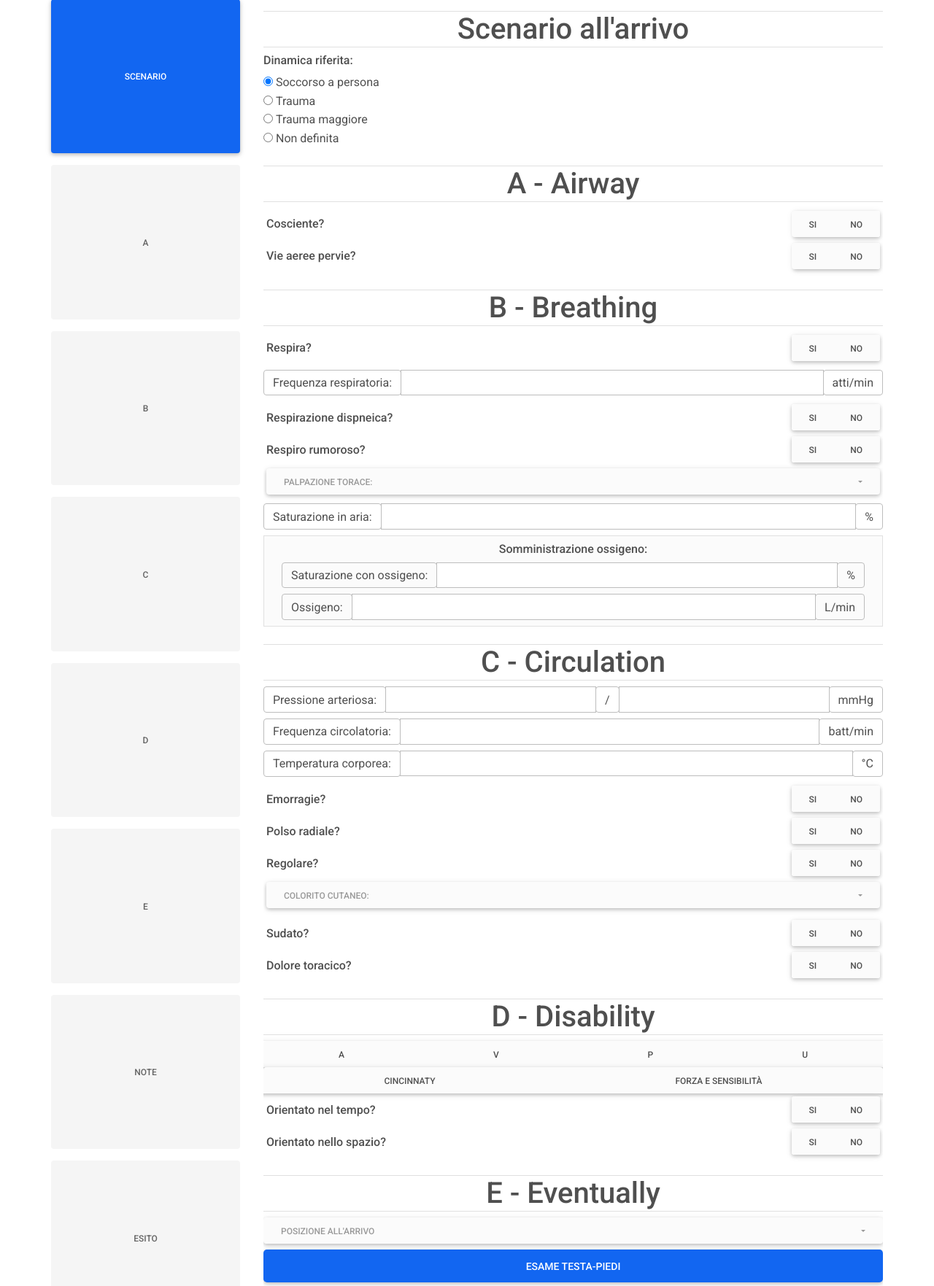
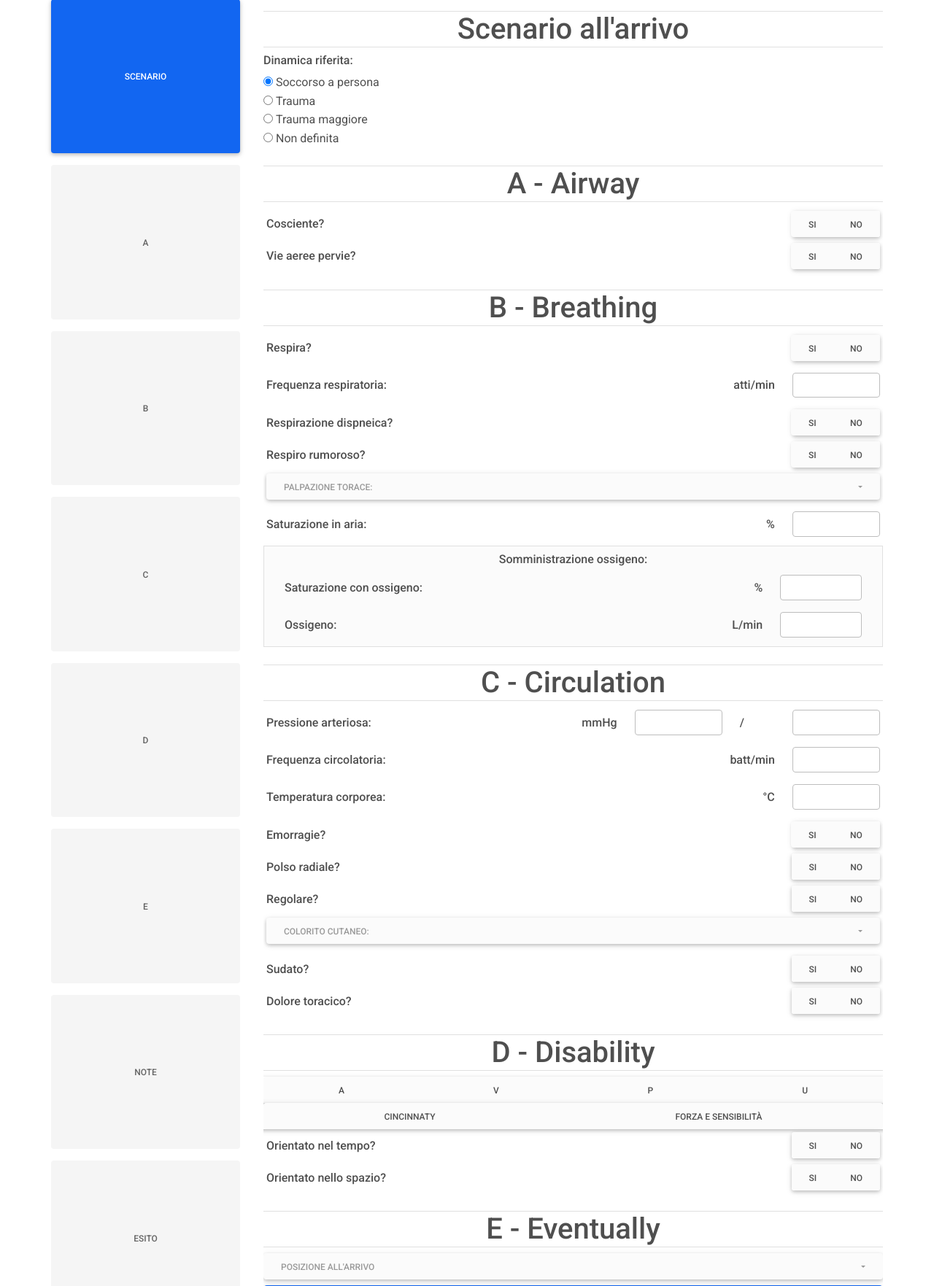
Before and after one commit to LisaUnifi/HCI_project, a Django app: template mattoni/templates/mattoni.html in a window 1280 px wide. Shown: the part 189-1952 px from the top of the page at 73% size. Run offline with Django 3.2, Linux system fonts and the light colour scheme; the template is opened without the code that fills it, so the values that code supplies are empty; parts of the project's set-up code (start-up, migrations or seed data) failed here and were passed over; some libraries are stand-ins or nearby versions.

Commit message:
Implementazione scheda (continua)

```diff
--- /dev/null
+++ b/mattoni/scheda/static/scheda/js/mattoni.js
@@ -0,0 +1,16 @@
+$(document).ready(function () {
+    $('#pervieta_no').click(function (e) {
+        e.preventDefault();
+
+        $('#ostruzione').collapse('show');
+        $('#pervieta_no').prop('checked', true);
+        $('#pervieta_si').prop('checked', false);
+    });
+    $('#pervieta_si').click(function (e) {
+        e.preventDefault();
+
+        $('#ostruzione').collapse('hide');
+        $('#pervieta_no').prop('checked', false);
+        $('#pervieta_si').prop('checked', true);
+    });
+});
--- a/mattoni/templates/mattoni.html
+++ b/mattoni/templates/mattoni.html
@@ -93,11 +93,11 @@
 
                 <h1 id="A" class="text-center mt-4 border-bottom border-top">A - Airway</h1>
                 <div class="row p-1 ">
-                    <div class="col-7 d-flex align-items-end">
+                    <div class="col-7 col-md-9 col-lg-10 d-flex align-items-end">
                         <h6>Cosciente?</h6>
                     </div>
-                    <div class="col-5 d-flex justify-content-end">
-                        <div class="btn-group" role="group" aria-label="Basic example">
+                    <div class="col-5 col-md-3 col-lg-2">
+                        <div class="btn-group d-flex flex-fill" role="group" aria-label="Basic example">
                             <input type="radio" class="btn-check" id="cosciente_si" name="cosciente" value="True" autocomplete="off">
                             <label class="btn btn-light" for="cosciente_si">SI</label>
                             <input type="radio" class="btn-check" id="cosciente_no" name="cosciente" value="False" autocomplete="off">
@@ -105,15 +105,15 @@
                         </div>
                     </div>
                 </div>
-                <div class="row p-1 d-flex align-items-end">
-                    <div class="col-7">
+                <div class="row p-1">
+                    <div class="col-7 col-md-9 col-lg-10 d-flex align-items-end">
                         <h6>Vie aeree pervie?</h6>
                     </div>
-                    <div class="col-5 d-flex justify-content-end">
-                        <div class="btn-group" role="group" aria-label="Basic example">
-                            <input type="radio" class="btn-check" id="pervieta_si" name="pervieta" value="True" autocomplete="off">
+                    <div class="col-5 col-md-3 col-lg-2">
+                        <div class="btn-group d-flex flex-fill" role="group" aria-label="Basic example">
+                            <input type="radio" class="btn-check" id="pervieta_si" name="pervieta" value="True">
                             <label class="btn btn-light" for="pervieta_si">SI</label>
-                            <input type="radio" class="btn-check" id="pervieta_no" name="pervieta" value="False" autocomplete="off" data-toggle="collapse" data-target="#ostruzione" aria-expanded="false" aria-controls="collapseExample">
+                            <input type="radio" class="btn-check" id="pervieta_no" name="pervieta" value="False">
                             <label class="btn btn-light" for="pervieta_no">NO</label>
                         </div>
                     </div>
@@ -122,138 +122,169 @@
                 <div class="collapse" id="ostruzione">
                     <div class="row mt-2 m-0 p-0">
                         <div class="btn-group d-flex flex-fill" role="group" aria-label="Basic example">
-                            <button type="button" class="btn btn-light">Ostruzione parziale</button>
-                            <button type="button" class="btn btn-light">Ostruzione totale</button>
+                            <input type="radio" class="btn-check" id="ostruzione_si" name="ostruzione" value="True" autocomplete="off">
+                            <label class="btn btn-light" for="ostruzione_si">Ostruzione parziale</label>
+                            <input type="radio" class="btn-check" id="ostruzione_no" name="ostruzione" value="False" autocomplete="off">
+                            <label class="btn btn-light" for="ostruzione_no">Ostruzione totale</label>
                         </div>
                     </div>
                 </div>
 
                 <h1 id="B" class="text-center mt-4 border-bottom border-top">B - Breathing</h1>
                 <div class="row p-1 mb-2">
-                    <div class="col-7 d-flex align-items-end">
+                    <div class="col-7 col-md-9 col-lg-10 d-flex align-items-end">
                         <h6>Respira?</h6>
                     </div>
-                    <div class="col-5 d-flex justify-content-end">
-                        <div class="btn-group" role="group" aria-label="Basic example">
-                            <button type="button" class="btn btn-light">SI</button>
-                            <button type="button" class="btn btn-light">NO</button>
+                    <div class="col-5 col-md-3 col-lg-2">
+                        <div class="btn-group d-flex flex-fill" role="group" aria-label="Basic example">
+                            <input type="radio" class="btn-check" id="respira_si" name="respira" value="True" autocomplete="off">
+                            <label class="btn btn-light" for="respira_si">SI</label>
+                            <input type="radio" class="btn-check" id="respira_no" name="respira" value="False" autocomplete="off">
+                            <label class="btn btn-light" for="respira_no">NO</label>
                         </div>
                     </div>
                 </div>
-                <div class="md-form input-group mt-0 mb-2">
-                    <div class="input-group-prepend">
-                        <span class="input-group-text md-addon" id="sat">Frequenza respiratoria:</span>
+                <div class="row p-1 mb-2">
+                    <div class="col-5 col-md-7 col-lg-8 d-flex justify-content-start align-items-end">
+                        <h6>Frequenza respiratoria:</h6>
                     </div>
-                    <input type="text" class="form-control" id="material-url" aria-describedby="sat">
-                    <div class="input-group-prepend">
-                        <span class="input-group-text md-addon" id="sat">atti/min</span>
+                    <div class="col-2 d-flex justify-content-end align-items-end">
+                        <h6>atti/min</h6>
+                    </div>
+                    <div class="col-5 col-md-3 col-lg-2 d-flex flex-fill">
+                        <input type="number" class="form-control" id="conto" name="conto">
                     </div>
                 </div>
                 <div class="row p-1 ">
-                    <div class="col-7 d-flex align-items-end">
+                    <div class="col-7 col-md-9 col-lg-10 d-flex align-items-end">
                         <h6>Respirazione dispneica?</h6>
                     </div>
-                    <div class="col-5 d-flex justify-content-end">
-                        <div class="btn-group" role="group" aria-label="Basic example">
-                            <button type="button" class="btn btn-light">SI</button>
-                            <button type="button" class="btn btn-light">NO</button>
+                    <div class="col-5 col-md-3 col-lg-2">
+                        <div class="btn-group d-flex flex-fill" role="group" aria-label="Basic example">
+                            <input type="radio" class="btn-check" id="dispnea_si" name="dispnea" value="True" autocomplete="off">
+                            <label class="btn btn-light" for="dispnea_si">SI</label>
+                            <input type="radio" class="btn-check" id="dispnea_no" name="dispnea" value="False" autocomplete="off">
+                            <label class="btn btn-light" for="dispnea_no">NO</label>
                         </div>
                     </div>
                 </div>
                 <div class="row p-1 ">
-                    <div class="col-7 d-flex align-items-end">
+                    <div class="col-7 col-md-9 col-lg-10 d-flex align-items-end">
                         <h6>Respiro rumoroso?</h6>
                     </div>
-                    <div class="col-5 d-flex justify-content-end">
-                        <div class="btn-group" role="group" aria-label="Basic example">
-                            <button type="button" class="btn btn-light">SI</button>
-                            <button type="button" class="btn btn-light">NO</button>
+                    <div class="col-5 col-md-3 col-lg-2">
+                        <div class="btn-group d-flex flex-fill" role="group" aria-label="Basic example">
+                            <input type="radio" class="btn-check" id="ascolto_si" name="ascolto" value="True" autocomplete="off">
+                            <label class="btn btn-light" for="ascolto_si">SI</label>
+                            <input type="radio" class="btn-check" id="ascolto_no" name="ascolto" value="False" autocomplete="off">
+                            <label class="btn btn-light" for="ascolto_no">NO</label>
                         </div>
                     </div>
                 </div>
                 <div class="row p-1 ">
-                    <select id="mezzi" class="selectpicker w-100 mb-2" title="Palpazione torace:">
+                    <select id="mezzi" class="selectpicker w-100 mb-2" name="palpo" title="Palpazione torace:">
                         <option value="Normale">Normale</option>
                         <option value="Anormale a destra">Anormale a destra</option>
                         <option value="Anormale a sinistra">Anormale a sinistra</option>
                         <option value="Anormale da entrabi i lati">Anormale da entrambi i lati</option>
                     </select>
                 </div>
-                <div class="md-form input-group mt-0 mb-2">
-                    <div class="input-group-prepend">
-                        <span class="input-group-text md-addon" id="sat">Saturazione in aria:</span>
+                <div class="row p-1 mb-2">
+                    <div class="col-5 col-md-7 col-lg-8 d-flex justify-content-start align-items-end">
+                        <h6>Saturazione in aria:</h6>
                     </div>
-                    <input type="text" class="form-control" id="material-url" aria-describedby="sat">
-                    <div class="input-group-prepend">
-                        <span class="input-group-text md-addon" id="sat">%</span>
+                    <div class="col-2 d-flex justify-content-end align-items-end">
+                        <h6>%</h6>
+                    </div>
+                    <div class="col-5 col-md-3 col-lg-2 d-flex flex-fill">
+                        <input type="number" class="form-control" id="saturazione" name="saturazione">
                     </div>
                 </div>
+
                 <div class="container text-center bg-light border mb-2 w-100">
                     <h6 class="mt-2">Somministrazione ossigeno:</h6>
-                    <div class="md-form input-group mt-0 mb-2">
-                        <div class="input-group-prepend">
-                            <span class="input-group-text md-addon" id="sat">Saturazione con ossigeno:</span>
+                    <div class="row p-1 mb-2">
+                        <div class="col-5 col-md-7 col-lg-8 d-flex justify-content-start align-items-end">
+                            <h6>Saturazione con ossigeno:</h6>
                         </div>
-                        <input type="text" class="form-control" id="material-url" aria-describedby="sat">
-                        <div class="input-group-prepend">
-                            <span class="input-group-text md-addon" id="sat">%</span>
+                        <div class="col-2 d-flex justify-content-end align-items-end">
+                            <h6>%</h6>
+                        </div>
+                        <div class="col-5 col-md-3 col-lg-2 d-flex flex-fill">
+                            <input type="number" class="form-control" id="saturazione_oss" name="saturazione_oss">
                         </div>
                     </div>
-                    <div class="md-form input-group mt-0 mb-2">
-                        <div class="input-group-prepend">
-                            <span class="input-group-text md-addon" id="sat">Ossigeno:</span>
+                    <div class="row p-1 mb-2">
+                        <div class="col-5 col-md-7 col-lg-8 d-flex justify-content-start align-items-end">
+                            <h6>Ossigeno:</h6>
                         </div>
-                        <input type="text" class="form-control" id="material-url" aria-describedby="sat">
-                        <div class="input-group-prepend">
-                            <span class="input-group-text md-addon" id="sat">L/min</span>
+                        <div class="col-2 d-flex justify-content-end align-items-end">
+                            <h6>L/min</h6>
+                        </div>
+                        <div class="col-5 col-md-3 col-lg-2 d-flex flex-fill">
+                            <input type="number" class="form-control" id="ossigeno" name="ossigeno">
                         </div>
                     </div>
                 </div>
 
 
                 <h1 id="C" class="text-center mt-4 border-bottom border-top">C - Circulation</h1>
-                <div class="md-form input-group mt-0 mb-2">
-                    <div class="input-group-prepend">
-                        <span class="input-group-text md-addon" id="sat">Pressione arteriosa:</span>
+                <div class="row p-1 mb-2">
+                    <div class="col-5 col-md-5 col-lg-5 d-flex justify-content-start align-items-end">
+                        <h6>Pressione arteriosa:</h6>
                     </div>
-                    <input type="text" class="form-control" id="material-url" aria-describedby="sat">
-                    <div class="input-group-prepend">
-                        <span class="input-group-text md-addon" id="sat">/</span>
+                    <div class="col-2 d-flex justify-content-end align-items-end">
+                        <h6>mmHg</h6>
                     </div>
-                    <input type="text" class="form-control" id="material-url" aria-describedby="sat">
-                    <div class="input-group-prepend">
-                        <span class="input-group-text md-addon" id="sat">mmHg</span>
+                    <div class="col-2 col-md-2 col-lg-2 d-flex flex-fill">
+                        <input type="number" class="form-control" id="pressione_massima" name="pressione_massima">
+                    </div>
+                    <div class="col-1 d-flex justify-content-middle align-items-end">
+                        <h6>/</h6>
+                    </div>
+                    <div class="col-2 col-md-2 col-lg-2 d-flex flex-fill">
+                        <input type="number" class="form-control" id="pressione_minima" name="pressione_minima">
                     </div>
                 </div>
-                <div class="md-form input-group mt-0 mb-2">
-                    <div class="input-group-prepend">
-                        <span class="input-group-text md-addon" id="sat">Frequenza circolatoria:</span>
+                <div class="row p-1 mb-2">
+                    <div class="col-5 col-md-7 col-lg-8 d-flex justify-content-start align-items-end">
+                        <h6>Frequenza circolatoria:</h6>
                     </div>
-                    <input type="text" class="form-control" id="material-url" aria-describedby="sat">
-                    <div class="input-group-prepend">
-                        <span class="input-group-text md-addon" id="sat">batt/min</span>
+                    <div class="col-2 d-flex justify-content-end align-items-end">
+                        <h6>batt/min</h6>
+                    </div>
+                    <div class="col-5 col-md-3 col-lg-2 d-flex flex-fill">
+                        <input type="number" class="form-control" id="frequenza" name="frequenza">
                     </div>
                 </div>
-                <div class="md-form input-group mt-0 mb-2">
-                    <div class="input-group-prepend">
-                        <span class="input-group-text md-addon" id="sat">Temperatura corporea:</span>
+                <div class="row p-1 mb-2">
+                    <div class="col-5 col-md-7 col-lg-8 d-flex justify-content-start align-items-end">
+                        <h6>Temperatura corporea:</h6>
                     </div>
-                    <input type="text" class="form-control" id="material-url" aria-describedby="sat">
-                    <div class="input-group-prepend">
-                        <span class="input-group-text md-addon" id="sat">°C</span>
+                    <div class="col-2 d-flex justify-content-end align-items-end">
+                        <h6>°C</h6>
+                    </div>
+                    <div class="col-5 col-md-3 col-lg-2 d-flex flex-fill">
+                        <input type="number" class="form-control" id="temperatura" name="temperatura">
                     </div>
                 </div>
                 <div class="row p-1 ">
-                    <div class="col-7 d-flex align-items-end">
+                    <div class="col-7 col-md-9 col-lg-10 d-flex align-items-end">
                         <h6>Emorragie?</h6>
                     </div>
-                    <div class="col-5 d-flex justify-content-end">
-                        <div class="btn-group" role="group" aria-label="Basic example">
-                            <button type="button" class="btn btn-light">SI</button>
-                            <button type="button" class="btn btn-light">NO</button>
+                    <div class="col-5 col-md-3 col-lg-2">
+                        <div class="btn-group d-flex flex-fill" role="group" aria-label="Basic example">
+                            <input type="radio" class="btn-check" id="emorragie_si" name="emorragie" value="True" autocomplete="off">
+                            <label class="btn btn-light" for="emorragie_si">SI</label>
+                            <input type="radio" class="btn-check" id="emorragie_no" name="emorragie" value="False" autocomplete="off">
+                            <label class="btn btn-light" for="emorragie_no">NO</label>
                         </div>
                     </div>
                 </div>
+
+
+                <!-- CONTINUA DA QUI -->
+
                 <div class="row p-1 ">
                     <div class="col-7 d-flex align-items-end">
                         <h6>Polso radiale?</h6>
@@ -574,4 +605,5 @@
 <script src="https://stackpath.bootstrapcdn.com/bootstrap/4.1.1/js/bootstrap.bundle.min.js"></script>
 <script src="https://cdnjs.cloudflare.com/ajax/libs/bootstrap-select/1.13.1/js/bootstrap-select.min.js"></script>
 <script src="{% static 'js/functions.js' %}"></script>
+<script src="{% static 'js/mattoni.js' %}"></script>
 {% endblock %}
```
Also changed, not shown: mattoni/db.sqlite3.
